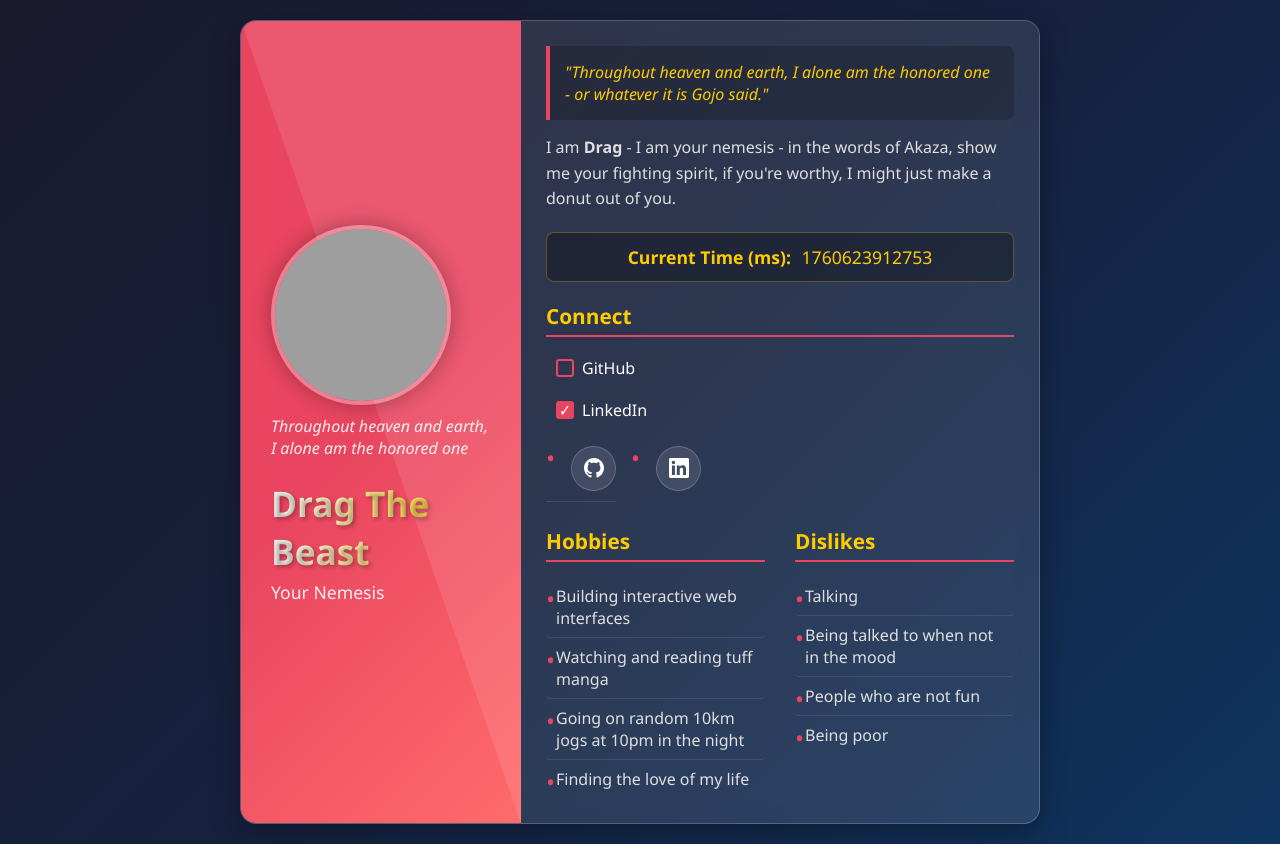
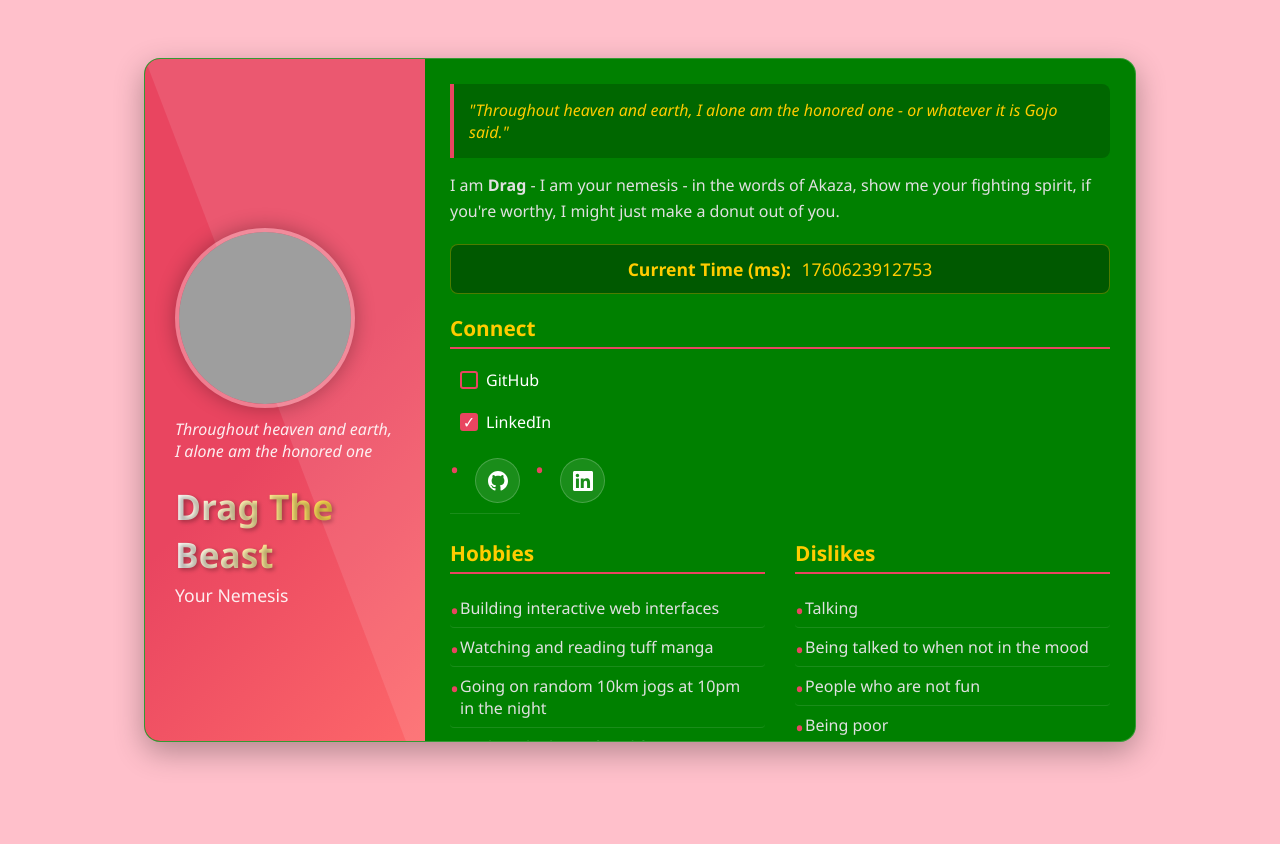
Before and after one commit to Tersemajesty/Hng-Tasks, a plain HTML site: page Profile-Card/index.html in a window 1280 px wide. After the commit the page ends 800 px from the top, so only its background shows below. Drawn offline with Linux system fonts and the light colour scheme; grey boxes are pictures that could not be loaded.

Commit message:
new push

```diff
--- a/Profile-Card/style.css
+++ b/Profile-Card/style.css
@@ -10,16 +10,18 @@
             display: flex;
             justify-content: center;
             align-items: center;
-            min-height: 100vh;
-            background: linear-gradient(135deg, #1a1a2e 0%, #16213e 50%, #0f3460 100%);
+            height: 100vh;
+            background: pink;
+            /* background: linear-gradient(135deg, #1a1a2e 0%, #16213e 50%, #0f3460 100%); */
             padding: 20px;
             color: #fff;
         }
 
         article {
-            width: 100%;
-            max-width: 800px;
-            background: rgba(255, 255, 255, 0.1);
+            width: 80%;
+            height: 90%;
+            background: green;
+            /* background: rgba(255, 255, 255, 0.1); */
             backdrop-filter: blur(10px);
             border-radius: 16px;
             box-shadow: 0 10px 30px rgba(0, 0, 0, 0.3);
```
Also changed, not shown: Profile-Card/index.js (+31 -0 lines).
